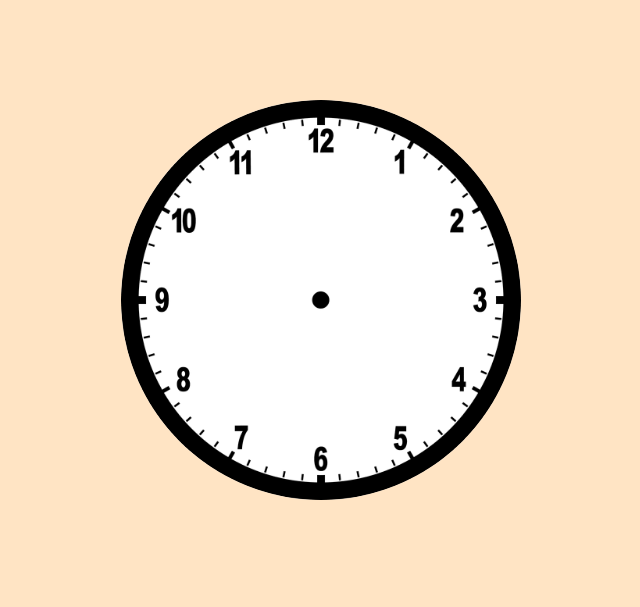
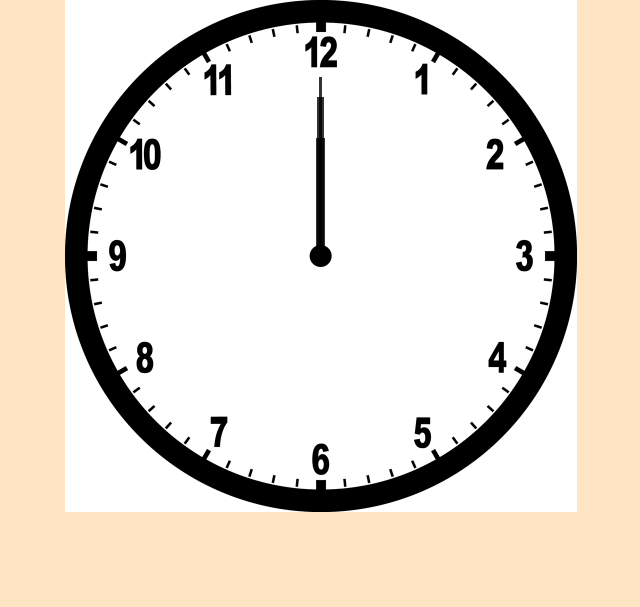
Before and after one commit to khan168/Clock-Vanilla-js, a plain HTML site: page index.html in a window 1280 px wide. Shown: the whole page, without its empty margins (319-959 px from the left). Drawn offline with Linux system fonts and the light colour scheme.

Commit message:
static css complete (Hands of clock)

```diff
--- a/index.html
+++ b/index.html
@@ -9,7 +9,9 @@
 </head>
 <body>
     <div class="imgbox">
-        <img src="./clock2.png" alt="clock">
+        <div id="hour"></div>
+        <div id="min"></div>
+        <div id="sec"></div>
     </div>
 
 </body>
--- a/styles.css
+++ b/styles.css
@@ -9,9 +9,40 @@ body{
     background-color: bisque;
 }
 
-body img{
-    margin: 100px auto;
-    width: 400px;
-    height: 400px;
-    border-radius: 50%;
+.imgbox{
+    /* made responsive */
+    width: 40vw;
+    height: 40vw;
+    position: relative;
+    margin: auto ;
+    background: url(./clock2.png) no-repeat;
+    background-size: 100%;
 }
+
+#hour,#min,#sec{
+    background: black;
+    position: absolute;
+    opacity: 0.8;
+}
+
+#min{
+    top: 19%;
+    left: 49.3%;
+    height: 32%;
+    width: 1.2%;
+}
+
+#sec {
+    top: 15%;
+    left: 49.6%;
+    height: 36%;
+    width: 0.6%;
+
+}
+
+#hour {
+    top: 27%;
+    left: 48.95%;
+    height: 22%;
+    width: 1.9%;
+}
```
